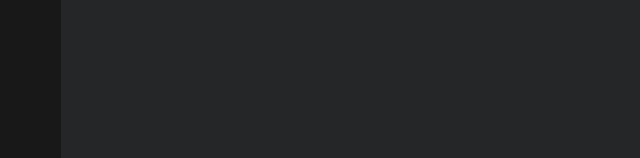
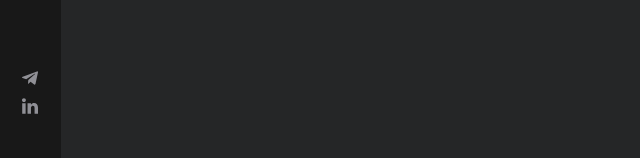
Before and after one commit to alirezamoon/portfolio-second, a Next.js app: page / in a window 1280 px wide. Shown: the part 642-800 px from the top of the page, without its empty margins (0-640 px from the left). Built offline with nearby package versions, Linux system fonts and the light colour scheme.

Commit message:
telegram and linkedin

```diff
--- a/components/ui/sidebarV2/socialMedis.jsx
+++ b/components/ui/sidebarV2/socialMedis.jsx
@@ -1,7 +1,20 @@
-const SocialMedia = () =>{
-    return <div>
+import Linkedin from "../svg/linkedin"
+import Telegram from "../svg/telegram"
 
+const SocialMedia = () => {
+  return (
+    <div className="flex flex-col gap-3 mx-auto mb-11 [&>a:hover_path]:fill-teal-main cursor-pointer">
+      <a href="https://t.me/alirez97/" target="_blank">
+        <Telegram />
+      </a>
+      <a
+        href="https://www.linkedin.com/in/alireza-khanamani-aa84901b9/"
+        target="_blank"
+      >
+        <Linkedin />
+      </a>
     </div>
+  )
 }
 
 export default SocialMedia
--- /dev/null
+++ b/components/ui/svg/linkedin.jsx
@@ -0,0 +1,15 @@
+const Linkedin = () => {
+  return (
+    <svg
+      xmlns="http://www.w3.org/2000/svg"
+      width="16"
+      height="16"
+      viewBox="0 5 1036 990"
+      fill="#909096"
+    >
+      <path d="M0 120c0-33.334 11.667-60.834 35-82.5C58.333 15.833 88.667 5 126 5c36.667 0 66.333 10.666 89 32 23.333 22 35 50.666 35 86 0 32-11.333 58.666-34 80-23.333 22-54 33-92 33h-1c-36.667 0-66.333-11-89-33S0 153.333 0 120zm13 875V327h222v668H13zm345 0h222V622c0-23.334 2.667-41.334 8-54 9.333-22.667 23.5-41.834 42.5-57.5 19-15.667 42.833-23.5 71.5-23.5 74.667 0 112 50.333 112 151v357h222V612c0-98.667-23.333-173.5-70-224.5S857.667 311 781 311c-86 0-153 37-201 111v2h-1l1-2v-95H358c1.333 21.333 2 87.666 2 199 0 111.333-.667 267.666-2 469z" />
+    </svg>
+  )
+}
+
+export default Linkedin
--- /dev/null
+++ b/components/ui/svg/telegram.jsx
@@ -0,0 +1,16 @@
+const Telegram = () => {
+  return (
+    <svg
+      xmlns="http://www.w3.org/2000/svg"
+      enable-background="new 0 0 24 24"
+      viewBox="0 0 24 24"
+      width="16"
+      height="16"
+      fill="#909096"
+    >
+      <path d="m9.417 15.181-.397 5.584c.568 0 .814-.244 1.109-.537l2.663-2.545 5.518 4.041c1.012.564 1.725.267 1.998-.931l3.622-16.972.001-.001c.321-1.496-.541-2.081-1.527-1.714l-21.29 8.151c-1.453.564-1.431 1.374-.247 1.741l5.443 1.693 12.643-7.911c.595-.394 1.136-.176.691.218z" />
+    </svg>
+  )
+}
+
+export default Telegram
```
Also changed, not shown: public/assets/icons/linkedin.svg (added), public/assets/icons/telegram.svg (added).
